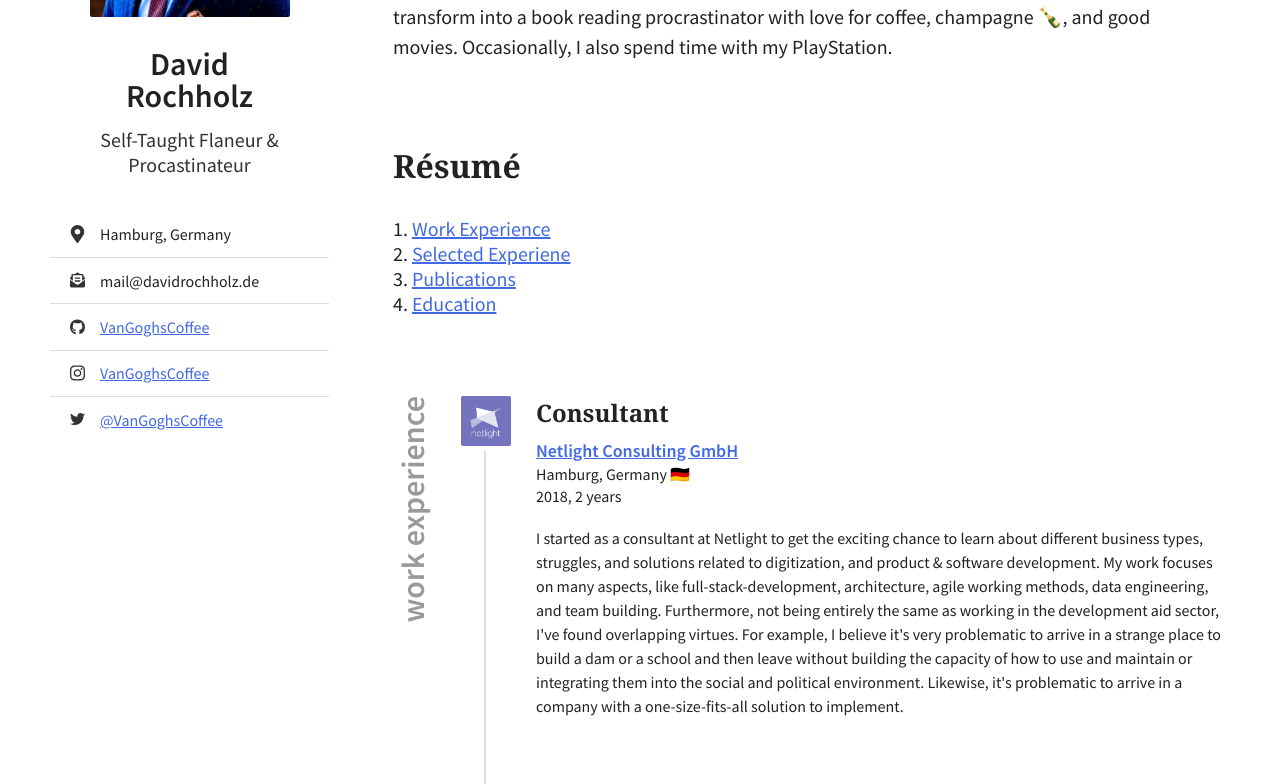
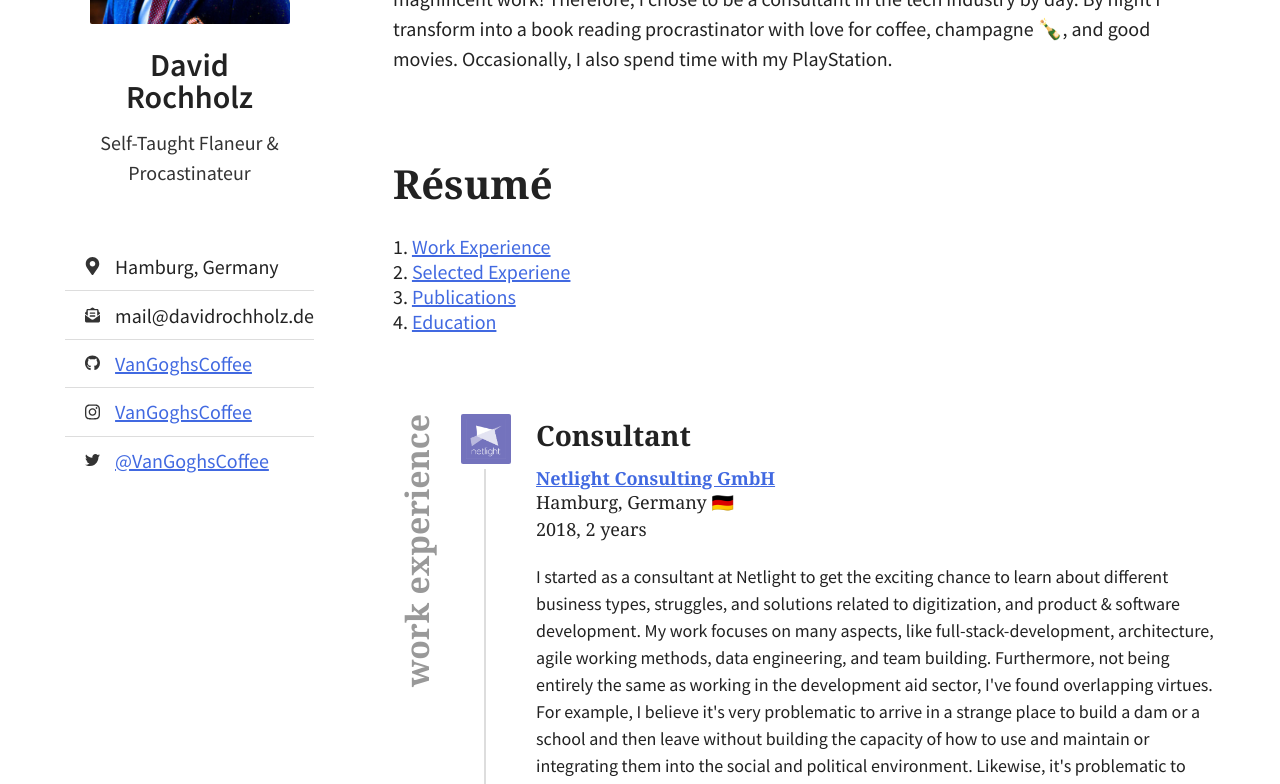
Before and after one commit to VanGoghsCoffee/website, a Next.js app: page /about in a window 1280 px wide. Shown: the part 300-1084 px from the top of the page. Built offline with nearby package versions, Linux system fonts and the light colour scheme; a web font is replaced by a local one.

Commit message:
[change] responsive layout additions

```diff
--- a/components/footer/Footer.js
+++ b/components/footer/Footer.js
@@ -1,11 +1,13 @@
 import styles from './footer.module.scss';
+import Link from "next/link";
 
 export default function Footer() {
     return (
         <footer className={styles.footer}>
             <p>
                 &copy; 2020 <br />
-                Made with ⚓️️ in Hamburg, Germany
+                Made with ⚓️️ in Hamburg, Germany <br />
+                <Link href={'/imprint'}><a>Imprint</a></Link>
             </p>
         </footer>
     );
--- a/components/navigation/Navigation.js
+++ b/components/navigation/Navigation.js
@@ -13,7 +13,6 @@ export default function Navigation(activePage = '') {
             </div>
             <ul>
                 <li><Link href={'/about'}><a className={active('about', activePage)}>About Me</a></Link></li>
-                <li><Link href={'/imprint'}><a className={active('imprint', activePage)}>Imprint</a></Link></li>
             </ul>
         </div>
     )
--- a/components/navigation/navigation.module.scss
+++ b/components/navigation/navigation.module.scss
@@ -2,9 +2,12 @@
   text-transform: uppercase;
   font-weight: 600;
   align-items: center;
-  padding: 15px 50px 25px 50px;
+  padding: 15px 25px 25px 25px;
   display: grid;
   grid-template-columns: 1fr 3fr;
+  @media (min-width: 800px) {
+    padding: 15px 50px 25px 50px;
+  }
 
   .logo {
     background-color: black;
--- a/pages/about/about.module.scss
+++ b/pages/about/about.module.scss
@@ -14,20 +14,27 @@
       line-height: 1em;
       font-weight: 600;
       margin-bottom: 15px;
+      font-family: $sans-serif;
+      margin-top: 20px;
     }
 
     h2 {
-      margin-top: 0;
       font-size: 1.25rem;
       font-weight: 400;
       color: #333;
+      font-family: $sans-serif;
     }
 
     ul {
       list-style: none;
       padding: 0;
       text-align: left;
+      margin: 0 0 35px 0;
+      display: inline-block;
+
+      @media (min-width: 800px) {
         margin: 35px 0 0 0;
+      }
 
       li {
         display: grid;
@@ -55,9 +62,13 @@
 }
 
 .content {
+  display: flex;
+  flex-direction: column;
+  @media (min-width: 800px) {
     display: grid;
     grid-gap: 4rem;
     grid-template-columns: 1fr 3fr;
+  }
 }
 
 .tagLine {
@@ -85,13 +96,6 @@
       margin-top: 0;
     }
   }
-
-  h2 {
-    margin-top: 0;
-    font-size: 2rem;
-    font-family: $serif;
-    line-height: 1.5em;
-  }
 }
 
 .aboutMe {
@@ -102,17 +106,29 @@
 
 .resume {
   .resumeBlock {
+    display: block;
+
+    @media (min-width: 500px) {
       display: grid;
       grid-gap: 1rem;
       grid-template-columns: 50px 1fr;
 
+
       &:first-of-type {
         margin-top: 80px;
+      }
     }
 
     .blockDescription {
       white-space: nowrap;
       h3 {
+        margin: 0;
+        text-transform: lowercase;
+        font-size: 2rem;
+        color: #999;
+        font-weight: 600;
+
+        @media (min-width: 500px) {
           margin: 0;
           writing-mode: vertical-rl;
           transform: rotate(180deg);
@@ -123,33 +139,50 @@
           font-weight: 600;
         }
       }
+    }
 
     .blockContent {
+
       ul.positionList {
+        list-style: none;
+        margin: 0;
+        padding: 0;
+        @media (min-width: 500px) {
           padding: 0 0 0 50px;
           margin: 0 0 0 25px;
-        list-style: none;
           border-left: 2px solid #DDD;
+        }
       }
 
       .jobPosition {
         display: grid;
         grid-column-gap: 1rem;
         grid-template-columns: 0.5fr 1fr 1fr;
+        margin: 100px 0 100px 0;
+        @media (min-width: 500px) {
           margin: 0 0 75px 0;
+        }
 
         &::after {
           display: block;
+          margin-top: -60px;
+          margin-left: auto;
+          margin-right: auto;
           content: '';
           width: 50px;
           height: 50px;
-          margin-left: -75px;
           background-size: 40px;
           background-color: #EFEFEF;
-          position: absolute;
           background-repeat: no-repeat;
           background-position: center;
           border-radius: 2px;
+          position: absolute;
+
+          @media (min-width: 500px) {
+            margin-top: 0;
+            left: inherit;
+            margin-left: -75px;
+          }
         }
 
         &::before {
@@ -157,10 +190,13 @@
           content: '';
           width: 50px;
           height: 60px;
-          margin-top: -5px;
           background-color: white;
           position: absolute;
+          margin-top: -50px;
+          @media (min-width: 500px) {
+            margin-top: -5px;
             margin-left: -75px;
+          }
 
         }
 
@@ -255,7 +291,7 @@
       .jobName {
         margin: 0 0 0.75rem 0;
         font-weight: 600;
-        font-size: 1.5rem;
+        font-size: 1.75rem;
         font-family: $serif;
         grid-column-end: span 3;
       }
@@ -266,7 +302,7 @@
 
       .jobDate, .jobLocation {
         font-weight: 400;
-        font-size: 1rem;
+        font-size: 1.125rem;
       }
 
       .jobDate {
@@ -280,7 +316,7 @@
 
       .jobDescription {
         grid-column: 1 / 4;
-        font-size: 1rem;
+        font-size: 1.125rem;
         line-height: 1.5em;
         max-width: 700px;
         margin-top: 15px;
@@ -298,7 +334,7 @@
           margin: 0;
           line-height: 1.5em;
           font-weight: 600;
-          font-size: 1.125rem;
+          font-size: 1.25rem;
           font-family: $serif;
         }
 
--- a/pages/styles.scss
+++ b/pages/styles.scss
@@ -5,10 +5,38 @@
 
 body {
   font-family: $sans-serif;
-  font-size: 1rem;
+  font-size: 1.125rem;
   font-weight: 400;
   color: #222;
   margin: 0;
+}
+
+h1, h2, h3, h4, h5, h6 {
+  margin: 0 0 20px 0;
+  font-family: $serif;
+  line-height: 1.5em;
+}
+
+p {
+  line-height: 1.5em;
+}
+
+article {
+  font-size: 1.25rem;
+}
+
+h1 {
+  font-size: 2.5rem;
+  @media (min-width: 500px) {
+    font-size: 3.5rem;
+  }
+}
+
+h2 {
+  font-size: 1.8rem;
+  @media (min-width: 500px) {
+    font-size: 2.5rem;
+  }
 }
 
 ::selection {
@@ -29,5 +57,9 @@ a:hover {
 }
 
 main {
-  margin: 25px 50px 0 50px;
+  margin: 25px 25px 0 25px;
+
+  @media (min-width: 800px) {
+    margin: 25px 50px 0 50px;
+  }
 }
```
Lines whose indentation alone changed are shown as unchanged.
